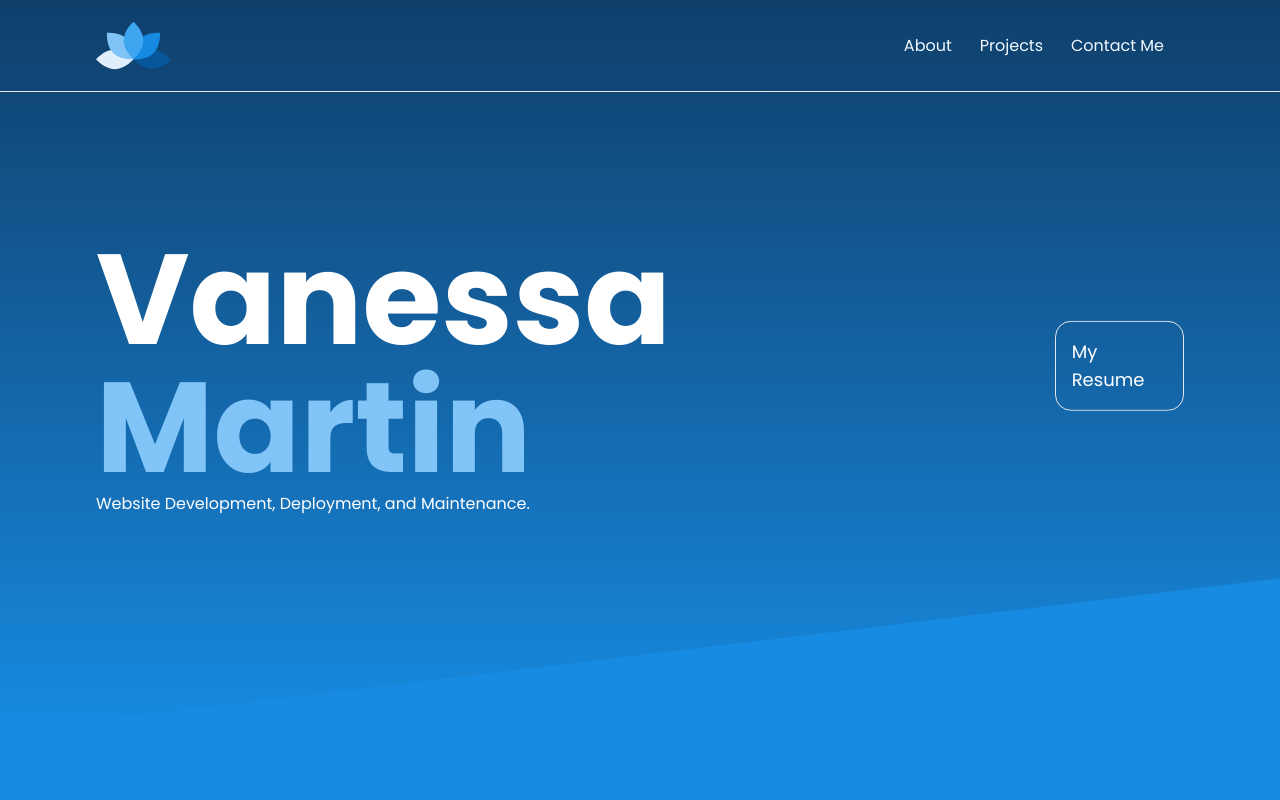
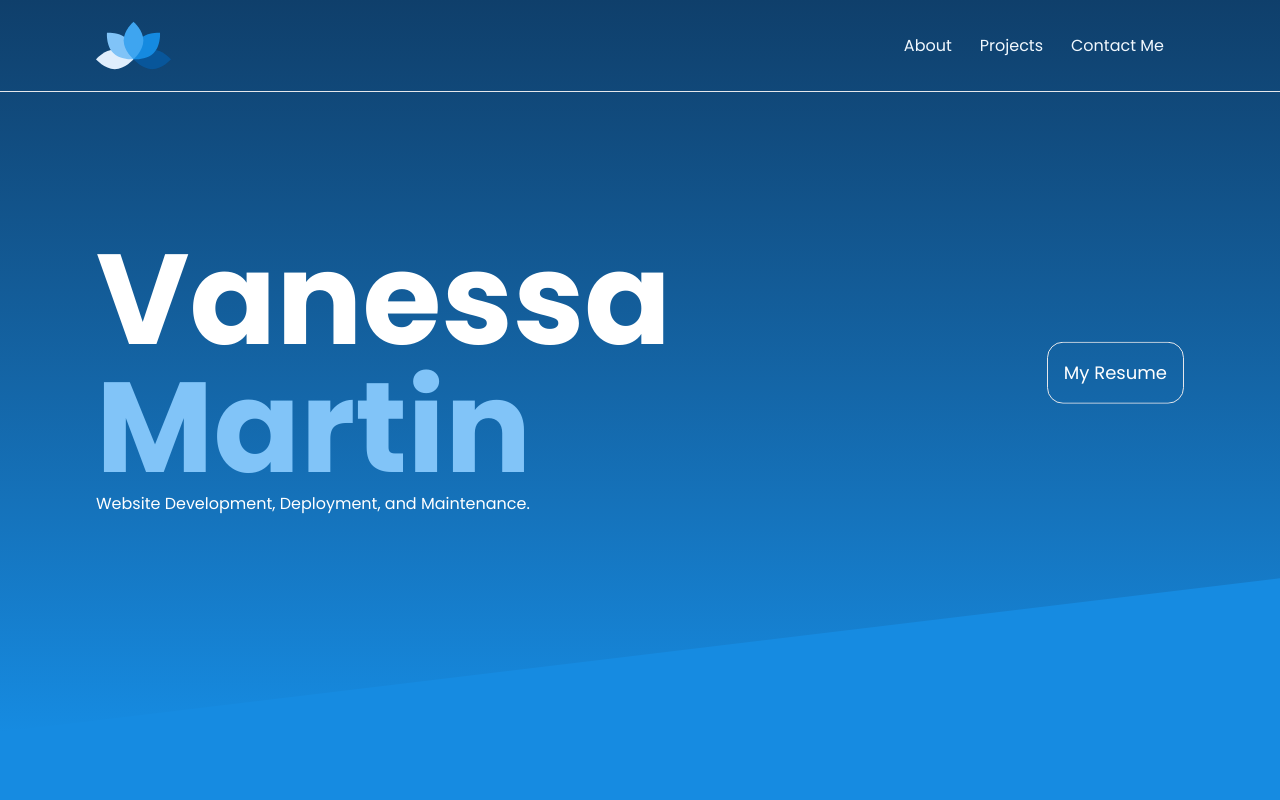
Before and after one commit to vsm1996/2024portfolio, a Next.js app: page / in a window 1280 px wide. Shown: the top 800 px of the page. Built offline with nearby package versions, Linux system fonts and the light colour scheme.

Commit message:
fix button hero no wrap

```diff
--- a/app/components/hero/index.tsx
+++ b/app/components/hero/index.tsx
@@ -28,7 +28,7 @@ const Hero = () => {
 
             Mission — to explore the intersection of art and technology.</p> */}
 
-        <Link href='/assets/res/vanessa-martin-resume.docx' download="VanessaMartin_Resume.docx" className='p-4 text-lg border rounded-[16px] ease-in-out duration-300 animate-bounce hover:text-gold-base hover:border-current hover:drop-shadow-lg hover:transition-all'>My Resume</Link>
+        <Link href='/assets/res/vanessa-martin-resume.docx' download="VanessaMartin_Resume.docx" className='p-4 text-lg text-nowrap border rounded-[16px] ease-in-out duration-300 animate-bounce hover:text-gold-base hover:border-current hover:drop-shadow-lg hover:transition-all'>My Resume</Link>
 
 
       </div>
```
